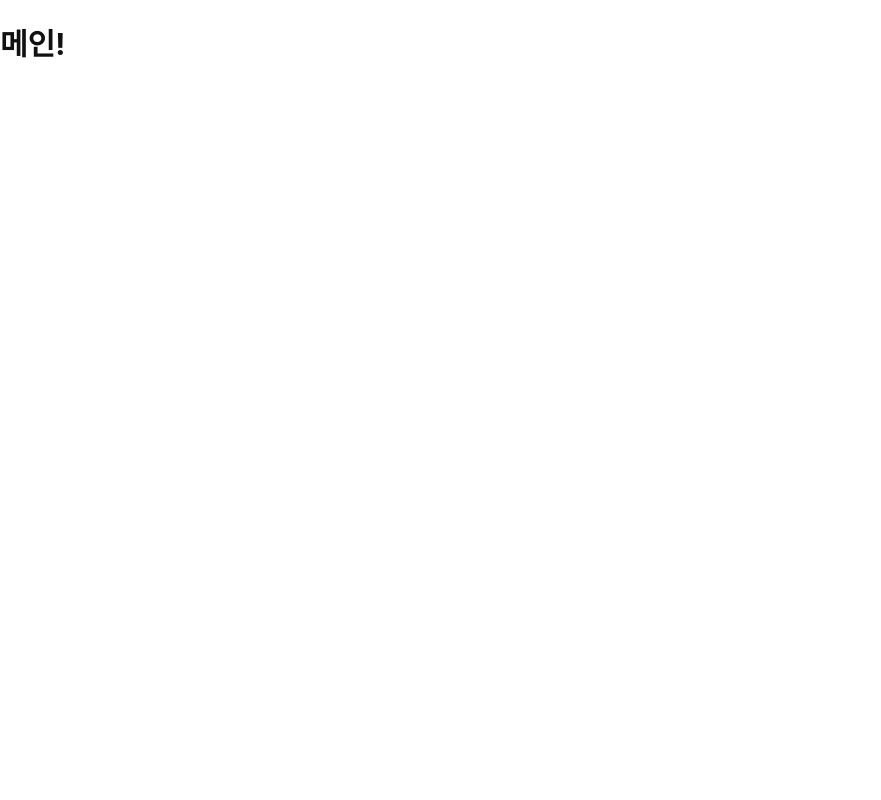
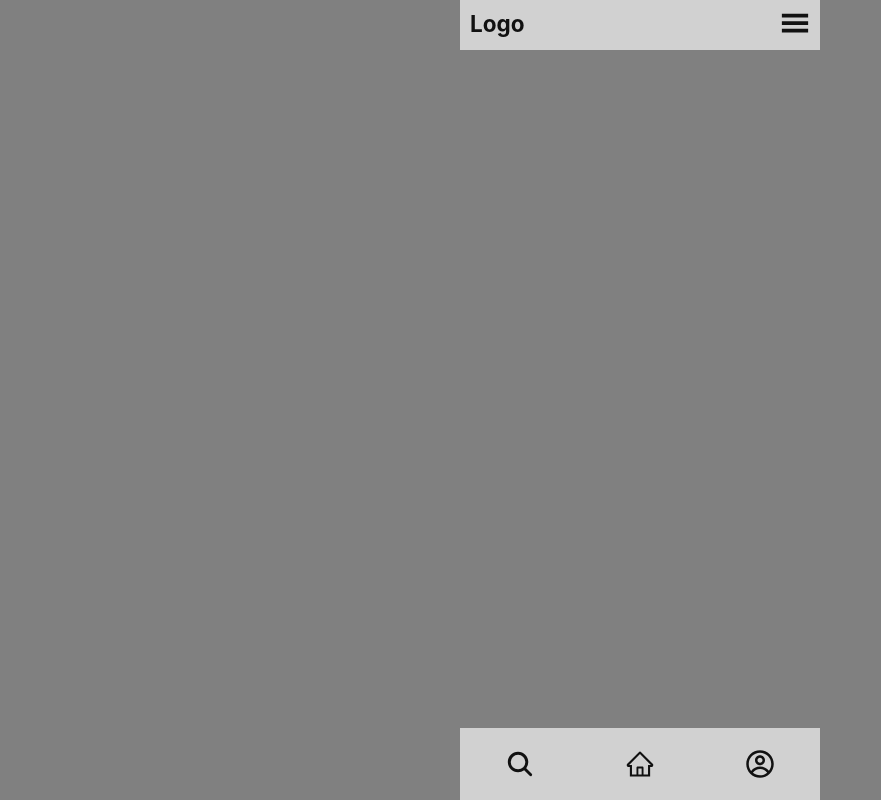
Before and after one commit to zubetcha/Final-project, a React (Create React App) app: page / in a window 1280 px wide. Shown: the whole page, without its empty margins (0-881 px from the left). Built offline with nearby package versions, Linux system fonts and the light colour scheme.

Commit message:
[Design]추가 푸터, 헤더 컴포넌트 #1

```diff
--- a/src/components/Footer.js
+++ b/src/components/Footer.js
@@ -0,0 +1,55 @@
+import React from 'react'
+import styled from 'styled-components'
+
+import { IoSearch } from 'react-icons/io5'
+import { AiOutlineHome } from 'react-icons/ai'
+import { CgProfile } from 'react-icons/cg'
+
+const Footer = (props) => {
+  return (
+    <>
+      <NavFooter>
+        <ul className="nav-list">
+          <li className="nav-item">
+            <IoSearch />
+          </li>
+          <li className="nav-item">
+            <AiOutlineHome />
+          </li>
+          <li className="nav-item">
+            <CgProfile />
+          </li>
+        </ul>
+      </NavFooter>
+    </>
+  )
+}
+
+const NavFooter = styled.nav`
+  position: fixed;
+  bottom: 0;
+  left: 50%;
+  transform: translateX(-50%);
+  width: 360px;
+  height: 72px;
+  background-color: #d1d1d1;
+  padding: 12px 0 10px;
+  z-index: 1;
+
+  .nav-list {
+    height: 100%;
+    margin: 0;
+    padding: 0;
+    display: flex;
+    flex-direction: row;
+    align-items: center;
+    justify-content: space-around;
+
+    .nav-item {
+      padding-top: 5px;
+      font-size: 30px;
+    }
+  }
+`
+
+export default Footer
--- a/src/components/Header.js
+++ b/src/components/Header.js
@@ -0,0 +1,51 @@
+import React from 'react'
+import styled from 'styled-components'
+
+import { GiHamburgerMenu } from 'react-icons/gi'
+
+const Header = () => {
+  const [show, setShow] = React.useState(false)
+  return (
+    <>
+      <div></div>
+      <div>
+        <NavHeader>
+          <ul className="nav-list">
+            <h2>Logo</h2>
+            <li className="nav-item">
+              <GiHamburgerMenu />
+            </li>
+          </ul>
+        </NavHeader>
+      </div>
+    </>
+  )
+}
+
+const NavHeader = styled.nav`
+  position: fixed;
+  top: 0;
+  left: 50%;
+  transform: translateX(-50%);
+  width: 360px;
+  height: 50px;
+  background-color: #d1d1d1;
+  padding: 10px 0 12px;
+
+  .nav-list {
+    height: 100%;
+    margin: 0;
+    padding: 0 10px;
+    display: flex;
+    flex-direction: row;
+    align-items: center;
+    justify-content: space-between;
+
+    .nav-item {
+      padding-top: 5px;
+      font-size: 30px;
+    }
+  }
+`
+
+export default Header
--- a/src/pages/Main.js
+++ b/src/pages/Main.js
@@ -1,10 +1,14 @@
 import React from 'react'
+
+import Header from '../components/Header'
+import Footer from '../components/Footer'
 
 const Main = (props) => {
   return (
     <>
       <div>
-        <h1>메인!</h1>
+        <Header />
+        <Footer />
       </div>
     </>
   )
--- a/src/styles/GlobalStyle.js
+++ b/src/styles/GlobalStyle.js
@@ -8,6 +8,7 @@ const GlobalStyle = createGlobalStyle`
 
 body {
   /* font-family: ; */
+  background-color: grey;
   color: #111;
   font-size: 15px;
   font-weight: 400;
@@ -39,6 +40,10 @@ a {
   cursor: pointer;
 }
 
+li {
+  list-style: none;
+}
+
 `
 
 export default GlobalStyle
```
